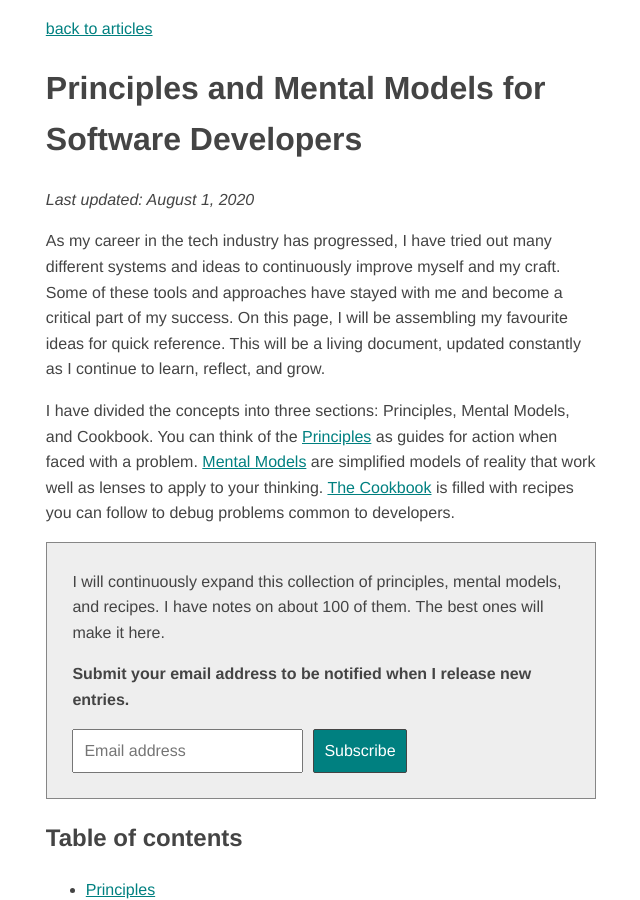
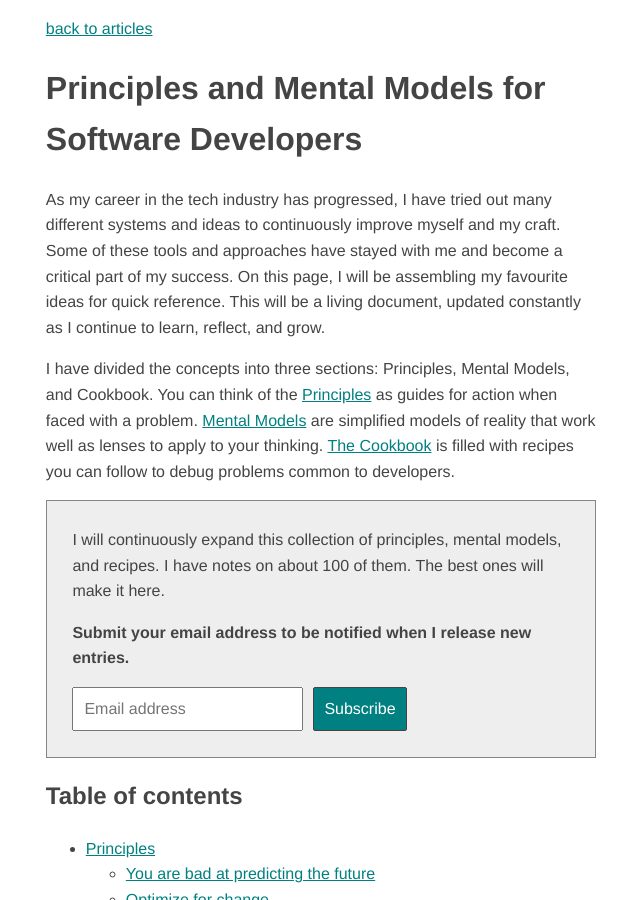
Before and after one commit to AWaselnuk/AWaselnuk.github.io, a Jekyll site: the page built from principles-and-mental-models.md, in a window 1280 px wide and 900 px high. Shown: the whole window, without its empty margins (319-959 px from the left). Built offline with Jekyll 4.4.1, drawn with Linux system fonts in a browser that asks for light colours; some of the changed text lies outside the part shown.

Commit message:
Move Last Updated to bottom of page

```diff
--- a/principles-and-mental-models.md
+++ b/principles-and-mental-models.md
@@ -9,8 +9,6 @@
 [back to articles](/)
 
 # Principles and Mental Models for Software Developers
-
-_Last updated: August 1, 2020_
 
 As my career in the tech industry has progressed, I have tried out many different systems and ideas to continuously improve myself and my craft.
 Some of these tools and approaches have stayed with me and become a critical part of my success. On this page, I will be assembling my favourite ideas for quick reference. This will be a living document, updated constantly as I continue to learn, reflect, and grow.
```
Also changed, not shown: other parts of principles-and-mental-models.md (+2 -0 lines).
